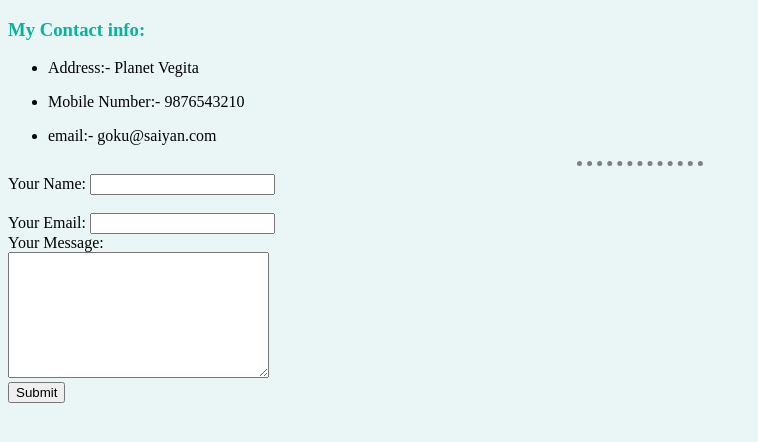
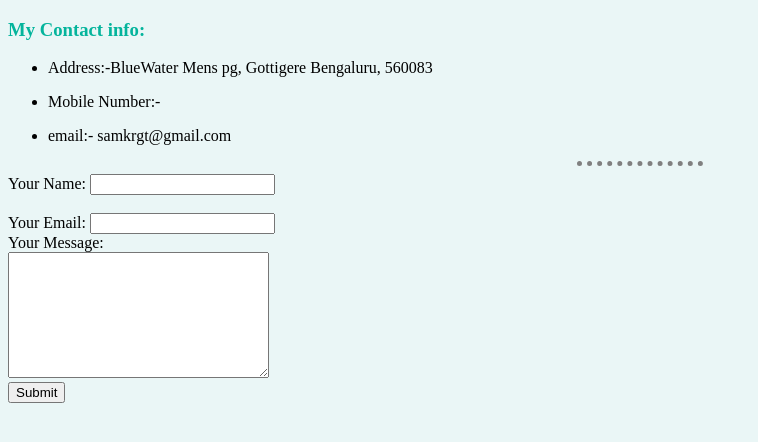
Before and after one commit to SamkrGT/cv, a plain HTML site: page Contact Me.html in a window 1280 px wide. Shown: the whole page, without its empty margins (0-758 px from the left). Drawn offline with Linux system fonts and the light colour scheme.

Commit message:
Update Contact Me.html
changed contact details

```diff
--- a/Contact Me.html
+++ b/Contact Me.html
@@ -9,13 +9,13 @@
     <h3>My Contact info:</h3>
     <ul>
       <li>
-        <p>Address:- Planet Vegita</p>
+        <p>Address:-BlueWater Mens pg, Gottigere Bengaluru, 560083</p>
       </li>
       <li>
-        <p>Mobile Number:- 9876543210</p>
+        <p>Mobile Number:- </p>
       </li>
       <li>
-        <p>email:- goku@saiyan.com</p>
+        <p>email:- samkrgt@gmail.com</p>
       </li>
     </ul>
     <hr>
```
